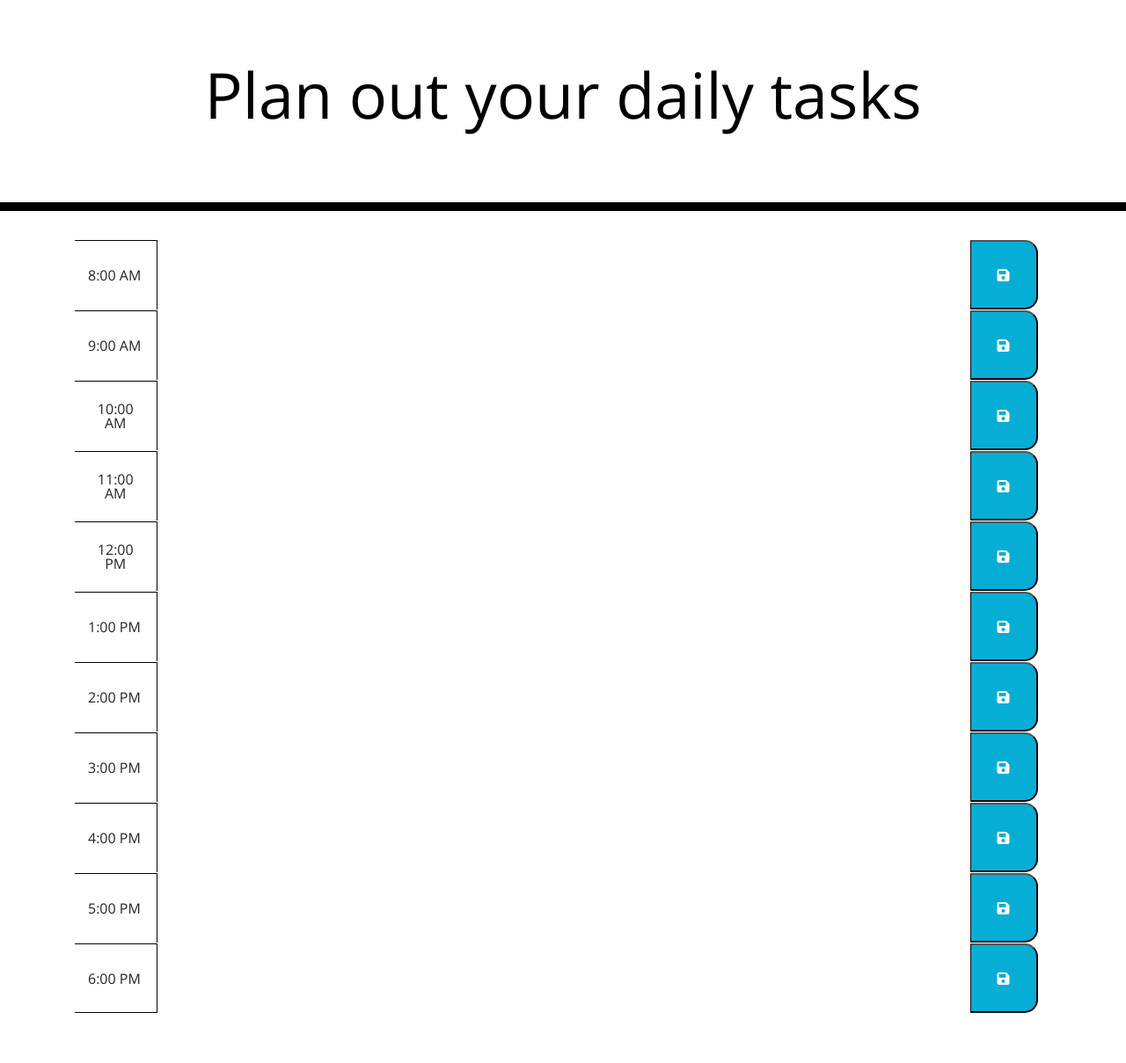
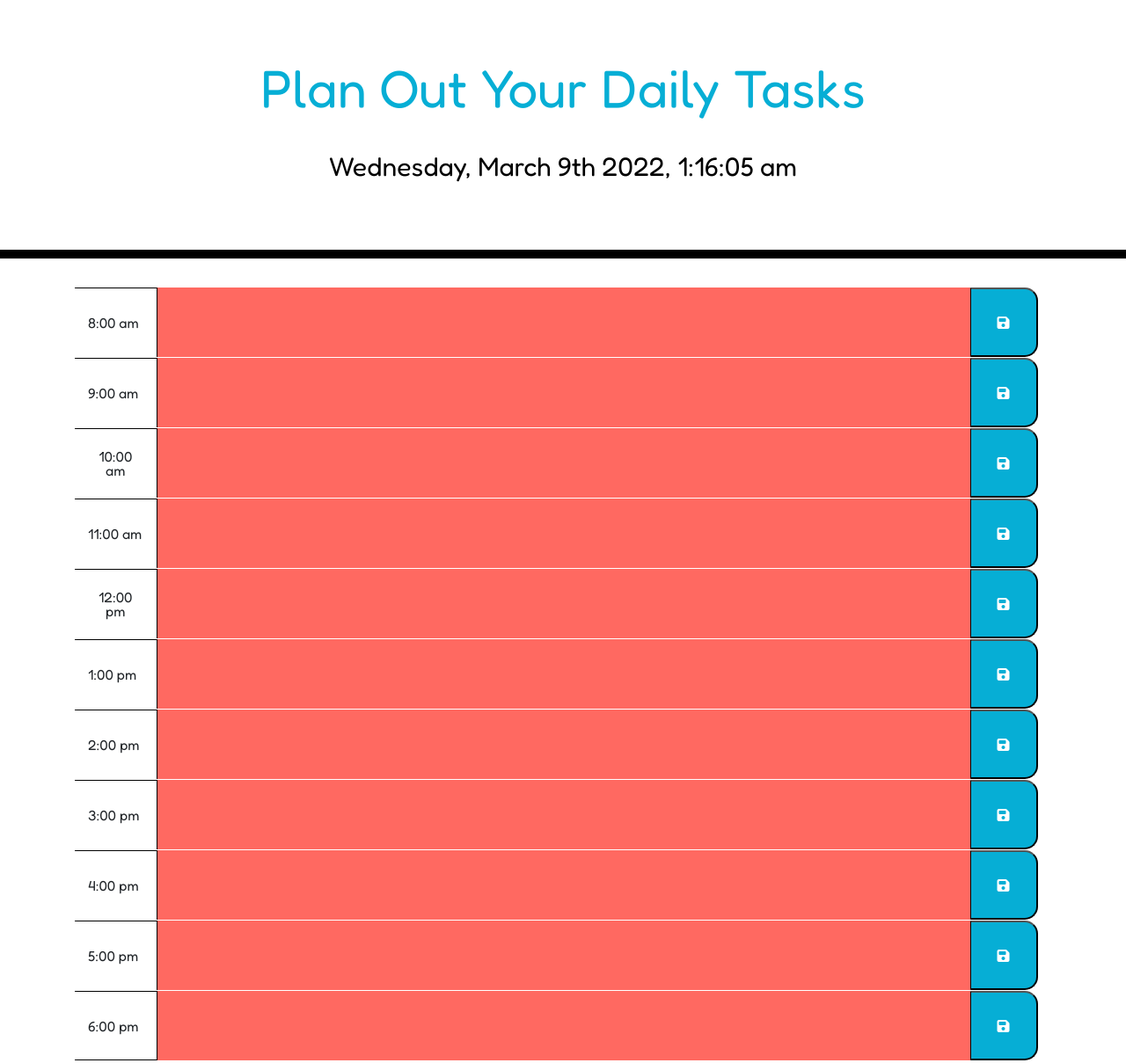
Before and after one commit to ycheng2021/Daily-Planner, a plain HTML site: page index.html in a window 1280 px wide. Shown: the whole page at 88% size. Drawn offline with nearby package versions, Linux system fonts and the light colour scheme.

Commit message:
work on color coding

```diff
--- a/assets/css/style.css
+++ b/assets/css/style.css
@@ -1,8 +1,13 @@
-body {
-    font-family: 'Open Sans', sans-serif;
+  body {
+    font-family: 'Fredoka', sans-serif;;
     font-size: 16px;
     line-height: 1;
     padding-bottom: 50px;
+  }
+
+  h1 {
+    font-size: 60px !important;
+    color: #06aed5;
   }
 
   textarea {
@@ -90,6 +95,11 @@ body {
     padding: 15px;
   }
 
+  #currentDay {
+    padding-top: 30px;
+    font-size: 30px;
+  }
+
   .saveBtn i:hover {
     font-size: 20px;
     transition: all 0.3s ease-in-out;
--- a/assets/js/script.js
+++ b/assets/js/script.js
@@ -1,14 +1,44 @@
 let textSlots = $('.description');
 let saveButton = $('.saveBtn');
+let currentTD = $('#currentDay');
 
-// get number of time-blocks
-console.log(textSlots.length)
+// use moment js to generate current day and time
+// function to update the current time per second
+function updateTime() {
+    let today = moment();
+    currentTD.text(today.format('dddd, MMMM Do YYYY, h:mm:ss a'));
+}
+
+setInterval(updateTime, 1000);
+
+// checking what gives me the time in each p tag
+// console.log($('.time0').text())
+
+// do the color coding for past, present, and future
+for (let j=0; j< textSlots.length; j++) {
+    let currentTime = moment().format('h:mm a');
+    // checking if this logs current hour + am/pm
+    // console.log(currentTime)
+    let compareTime = moment($('.time' + j).text())
+    if (moment(compareTime._i).isBefore()) {
+        $('.text' + j).addClass('past')
+    } else if (moment(compareTime._i).isAfter()) {
+        $('.text' + j).addClass('future')
+    } else {
+        $('.text' + j).addClass('present')
+    }
+    // console.log(compareTime._i)
+}
+
+
+// checking if this gives me number of time-blocks
+// console.log(textSlots.length)
 
 // texts will be retrieved if they are saved in local storage
 // for loop
 for (let i=0; i<textSlots.length; i++) {
     // that retrieves the data and input saved local storage value for that texti
-    $(".text" + i).val(localStorage.getItem("text" + i))
+    $('.text' + i).val(localStorage.getItem('text' + i))
 }
 
 // function to store the text data that user types
@@ -16,7 +46,7 @@ function storeData() {
     // for loop
     for (let i=0; i<textSlots.length; i++) {
     // that saves each comment to local storage as texti value
-        localStorage.setItem("text" + i, $(".text" + i).val());
+        localStorage.setItem('text' + i, $('.text' + i).val());
     }
 };
 
--- a/index.html
+++ b/index.html
@@ -18,6 +18,9 @@
       href="https://fonts.googleapis.com/css?family=Open+Sans&display=swap"
       rel="stylesheet"
     />
+    <link rel="preconnect" href="https://fonts.googleapis.com">
+    <link rel="preconnect" href="https://fonts.gstatic.com" crossorigin>
+    <link href="https://fonts.googleapis.com/css2?family=Fredoka&display=swap" rel="stylesheet">
     <link rel="stylesheet" href="./assets/css/style.css" />
     <script src="https://kit.fontawesome.com/c2519ea7e5.js" crossorigin="anonymous"></script>
     <title>Daily Planner</title>
@@ -25,63 +28,63 @@
 
   <body>
     <header class="jumbotron">
-      <h5 class="display-3">Plan out your daily tasks</h5>
+      <h1 class="display-3">Plan Out Your Daily Tasks</h1>
       <p id="currentDay" class="lead"></p>
     </header>
     <div class="container time-block">
       <!-- Timeblocks go here -->
       <div class="row">
-        <p class="time col-1">8:00 AM</p>
+        <p class="time col-1 time0">8:00 am</p>
         <textarea class="description col-10 text0"></textarea>
         <button type="submit" class="saveBtn"><i class="fa-solid fa-floppy-disk col-1 center"></i></button>
       </div>
       <div class="row">
-        <p class="time col-1">9:00 AM</p>
+        <p class="time col-1 time1">9:00 am</p>
         <textarea class="description col-10 text1"></textarea>
         <button type="submit" class="saveBtn"><i class="fa-solid fa-floppy-disk col-1 center"></i></button>
       </div>
       <div class="row">
-        <p class="time col-1">10:00 AM</p>
+        <p class="time col-1 time2">10:00 am</p>
         <textarea class="description col-10 text2"></textarea>
         <button type="submit" class="saveBtn"><i class="fa-solid fa-floppy-disk col-1 center"></i></button>
       </div>
       <div class="row">
-        <p class="time col-1">11:00 AM</p>
+        <p class="time col-1 time3">11:00 am</p>
         <textarea class="description col-10 text3"></textarea>
         <button type="submit" class="saveBtn"><i class="fa-solid fa-floppy-disk col-1 center"></i></button>
       </div>
       <div class="row">
-        <p class="time col-1">12:00 PM</p>
+        <p class="time col-1 time4">12:00 pm</p>
         <textarea class="description col-10 text4"></textarea>
         <button type="submit" class="saveBtn"><i class="fa-solid fa-floppy-disk col-1 center"></i></button>
       </div>
       <div class="row">
-        <p class="time col-1">1:00 PM</p>
+        <p class="time col-1 time5">1:00 pm</p>
         <textarea class="description col-10 text5"></textarea>
         <button type="submit" class="saveBtn"><i class="fa-solid fa-floppy-disk col-1 center"></i></button>
       </div>
       <div class="row">
-        <p class="time col-1">2:00 PM</p>
+        <p class="time col-1 time6">2:00 pm</p>
         <textarea class="description col-10 text6"></textarea>
         <button type="submit" class="saveBtn"><i class="fa-solid fa-floppy-disk col-1 center"></i></button>
       </div>
       <div class="row">
-        <p class="time col-1">3:00 PM</p>
+        <p class="time col-1 time7">3:00 pm</p>
         <textarea class="description col-10 text7"></textarea>
         <button type="submit" class="saveBtn"><i class="fa-solid fa-floppy-disk col-1 center"></i></button>
       </div>
       <div class="row">
-        <p class="time col-1">4:00 PM</p>
+        <p class="time col-1 time8">4:00 pm</p>
         <textarea class="description col-10 text8"></textarea>
         <button type="submit" class="saveBtn"><i class="fa-solid fa-floppy-disk col-1 center"></i></button>
       </div>
       <div class="row">
-        <p class="time col-1">5:00 PM</p>
+        <p class="time col-1 time9">5:00 pm</p>
         <textarea class="description col-10 text9"></textarea>
         <button type="submit" class="saveBtn"><i class="fa-solid fa-floppy-disk col-1 center"></i></button>
       </div>
       <div class="row">
-        <p class="time col-1 last-time">6:00 PM</p>
+        <p class="time col-1 last-time time10">6:00 pm</p>
         <textarea class="description col-10 text10"></textarea>
         <button type="submit" class="saveBtn"><i class="fa-solid fa-floppy-disk col-1 center"></i></button>
       </div>
```
